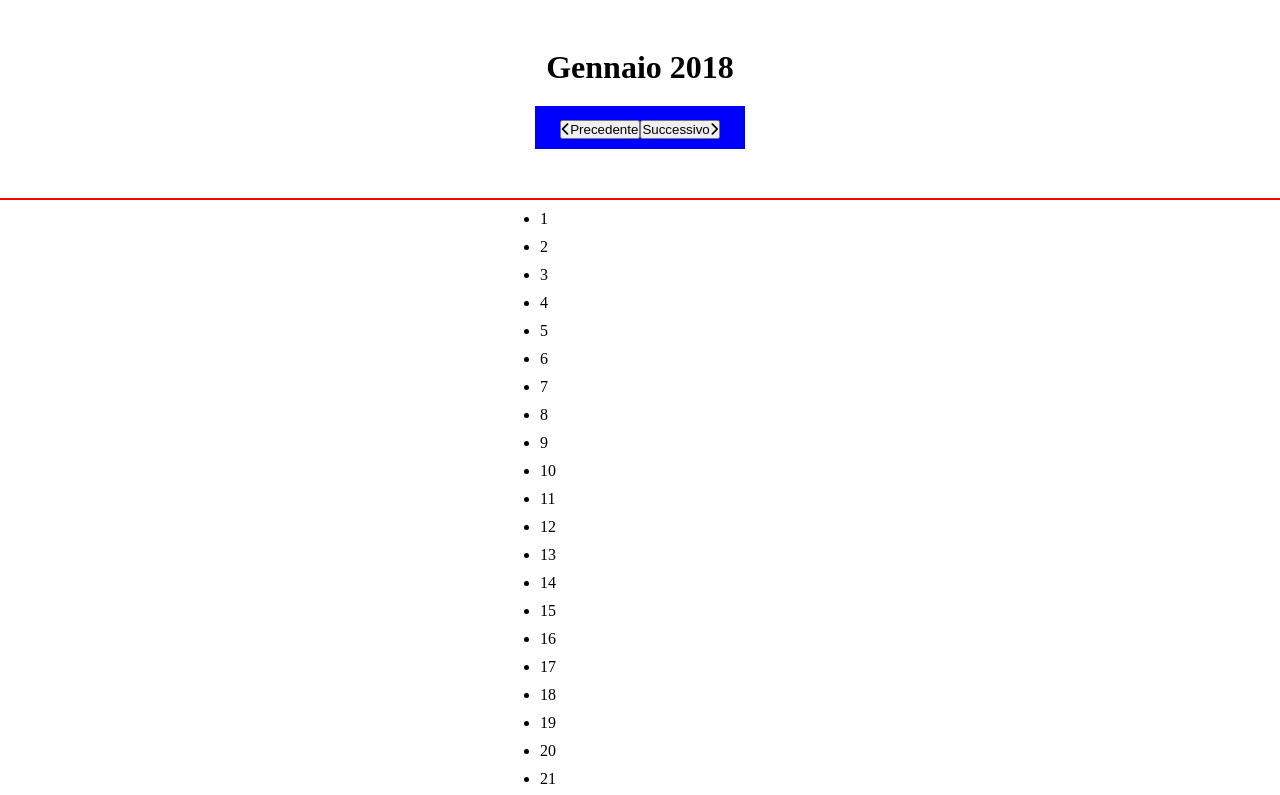
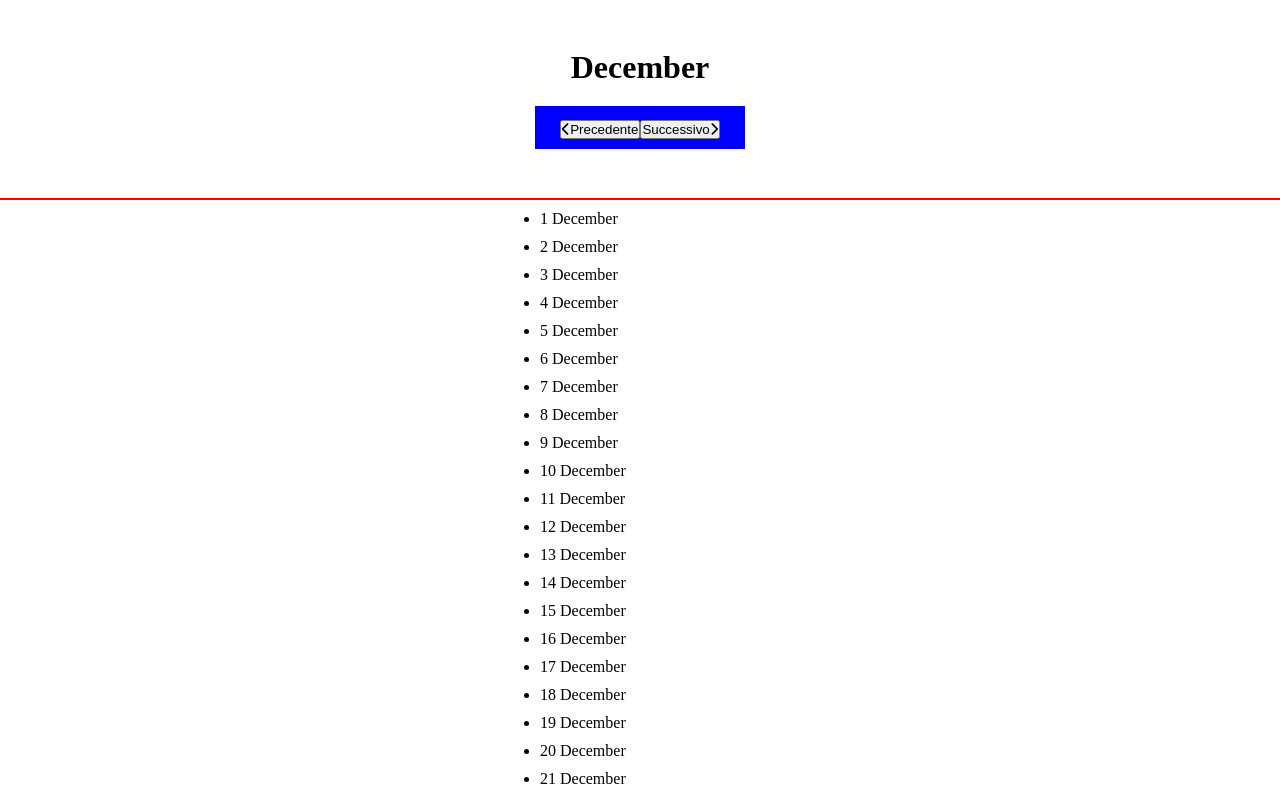
Before and after one commit to Andrea-Paperini/ajax-ex-calendar, a plain HTML site: page index.html in a window 1280 px wide. Both pictures are taken after a click on the button "Precedente". Shown: the top 795 px of the page. Drawn offline with nearby package versions, Linux system fonts and the light colour scheme.

Commit message:
i giorni dei mesi sono corretti, si può navigare sia avanti che indietro, manca il blocco e la chiamata ajax (festività)

```diff
--- a/index.html
+++ b/index.html
@@ -19,11 +19,11 @@
             <div class="left clearfix">
 
 
-                <button><i class="fas fa-chevron-left"></i>Precedente</button>
+                <button id="mese_prev"><i class="fas fa-chevron-left"></i>Precedente</button>
             </div>
             <div class="right clearfix">
 
-                <button>Successivo<i class="fas fa-chevron-right"></i></button>
+                <button id="mese_next">Successivo<i class="fas fa-chevron-right"></i></button>
             </div>
         </div>
     </header>
@@ -31,6 +31,11 @@
         <ul id="calendario">
         </ul>
     </main>
+    <script id="giorno-template" type="text/x-hnaldebars-template">
+        <li> {{ day }} </li>
+    </script>
+
+    </script>
 
 </body>
 
--- a/main.js
+++ b/main.js
@@ -1,10 +1,44 @@
 $(document).ready(function() {
+    // uso handlebars per utilizzare le variabili nell html per la data -- migliorare la visibilità dello script
+    var template_html = $("#giorno-template").html();
+    var template_function = Handlebars.compile(template_html);
     var data_iniziale = "2018-01-01";
     var moment_iniziale = moment(data_iniziale);
-    // prendo i giorni del mese da visualizzare 1-31
-    var giorni_mese = moment_iniziale.daysInMonth();
-    // uso il ciclo for per appendere al calendario i giorni del mese partendo da 1 per arrivare al max a 31
-    for (var i = 1; i <= giorni_mese; i++) {
-        $("#calendario").append("<li>" + i + "</li>")
+    // visualizzo il calendario di gennaio
+    stampa_mese(moment_iniziale);
+    // intercetto il click su next
+    $("#mese_next").click(function() {
+        // aggiungo un mese
+        moment_iniziale.add(1, "months");
+        // visualizzo il calendario aggiornato
+        stampa_mese(moment_iniziale);
+    });
+    // Intercetto il click sul mese Precedente
+    $("#mese_prev").click(function() {
+        // tolgo un mese
+        moment_iniziale.subtract(1, "months");
+        // visualizzo il calendario aggiornato
+        stampa_mese(moment_iniziale);
+    });
+
+    function stampa_mese(data_mese) {
+        // svuoto il calendario
+        $("#calendario").empty()
+        // prendo i giorni del mese da visualizzare 1-31
+        var giorni_mese = data_mese.daysInMonth();
+        var mese_testuale = data_mese.format("MMMM");
+        // imposto il titolo con il mese corrente
+        $("#mese-corrente").text(mese_testuale);
+        // uso il ciclo for per appendere al calendario i giorni del mese partendo da 1 per arrivare al max a 31
+        for (var i = 1; i <= giorni_mese; i++) {
+            // creo il context con la variabile
+            var context = {
+                day: i + " " + mese_testuale
+            };
+            // salvo il contenuto in html_finale
+            var html_finale = template_function(context);
+            // appendo il contenuto html finale salvato nel calendario
+            $("#calendario").append(html_finale)
+        }
     }
 });
```
